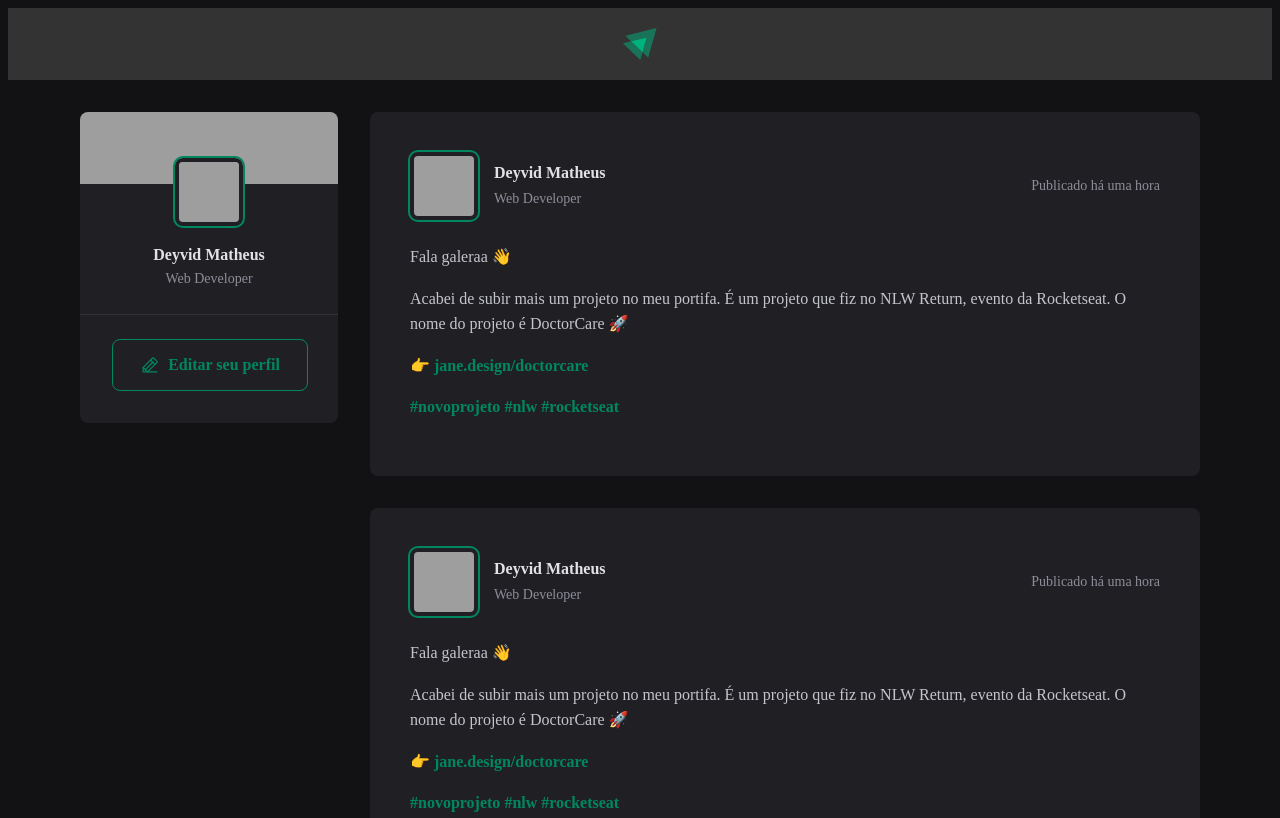
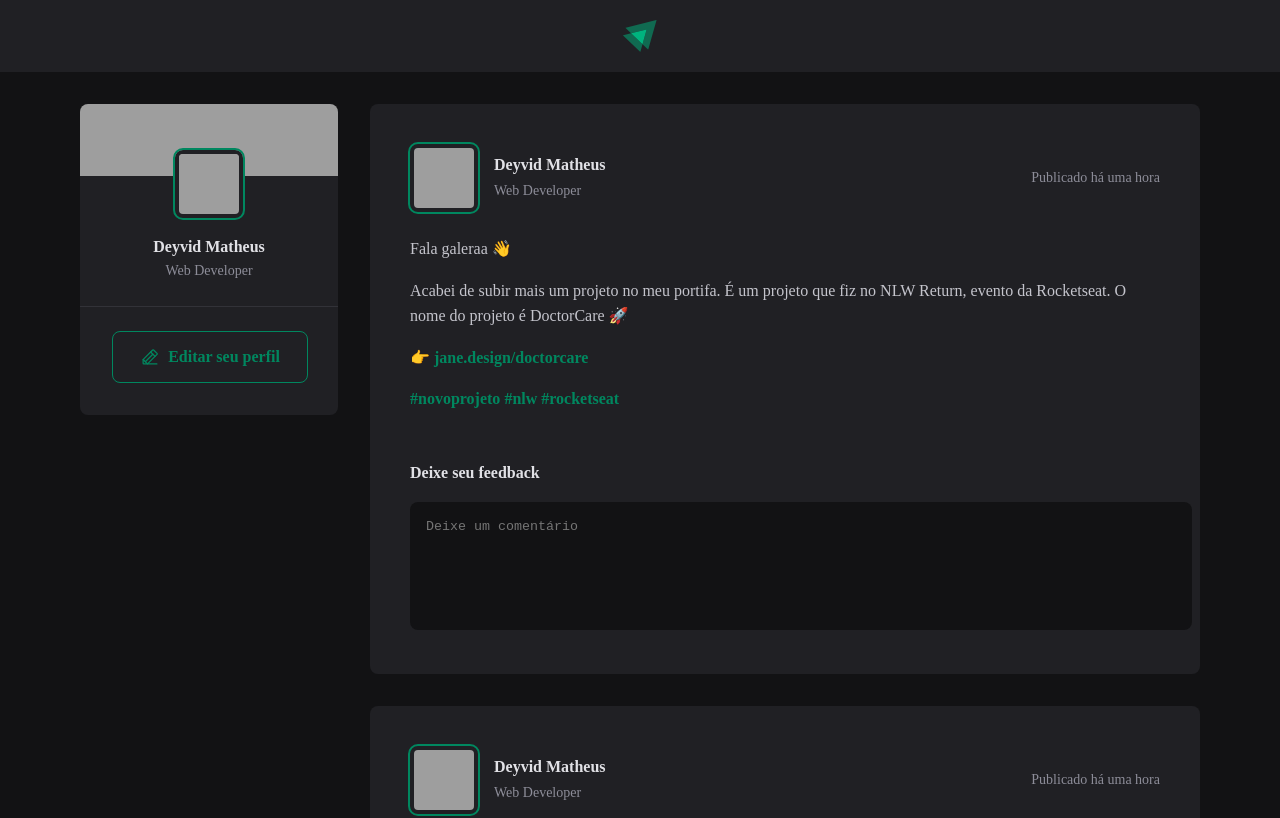
Before and after one commit to dwyvid1/ignite, a React (Vite) app in the folder aulas/01-fundamentos-reactjs/: page / in a window 1280 px wide. Shown: the top 818 px of the page. Built offline with nearby package versions, Linux system fonts and the light colour scheme; grey boxes are pictures that could not be loaded.

Commit message:
Comments form

```diff
--- a/aulas/01-fundamentos-reactjs/src/components/Header.module.css
+++ b/aulas/01-fundamentos-reactjs/src/components/Header.module.css
@@ -1,5 +1,5 @@
 .header {
-    background: #333;
+    background: var(--gray-800);
     display: flex;
     justify-content: center;
     height: 80px;
--- a/aulas/01-fundamentos-reactjs/src/components/Post.jsx
+++ b/aulas/01-fundamentos-reactjs/src/components/Post.jsx
@@ -26,6 +26,18 @@
                     <a href="">#rocketseat</a>
                 </p>
             </div>
+
+            <form className={styles.commentForm}>
+                <strong>Deixe seu feedback</strong>
+
+                <textarea
+                    placeholder="Deixe um comentário"
+                />
+
+                <footer>
+                    <button type="submit">Publicar</button>
+                </footer>
+            </form>
         </article>
     )
 }
--- a/aulas/01-fundamentos-reactjs/src/components/Post.module.css
+++ b/aulas/01-fundamentos-reactjs/src/components/Post.module.css
@@ -65,3 +65,53 @@
     color: var(--gray-400);
     line-height: 1.6rem;
   }
+
+  .commentForm {
+    width: 100%;
+    margin-top: 1.5rem;
+    padding-top: 1.5rem;
+    border-top: 1px solid var (--gray-600);
+  }
+
+  .commentForm > strong {
+    line-height: 1.6;
+    color: var(--gray-100);
+  }
+
+  .commentForm textarea {
+    width: 100%;
+    background: var(--gray-900);
+    border: 0;
+    resize: none;
+    height: 6rem;
+    padding: 1rem;
+    border-radius: 8px;
+    color: var(--gray-100);
+    line-height: 1.4;
+    margin-top: 1rem;
+  }
+
+  .commentForm footer {
+    visibility: hidden;
+    max-height: 0;
+  }
+
+  .commentForm:focus-within footer {
+    visibility: visible;
+    max-height: none;
+  }
+
+  .commentForm button[type=submit] {
+    padding: 1rem 1.5rem;
+    margin-top: 1rem;
+    border-radius: 8px;
+    background: var(--green-500);
+    color: var(--white);
+    font-weight: bold;
+    cursor: pointer;
+    transition: background-color 0.1s;
+  }
+
+  .commentForm button[type=submit]:hover {
+    background: var(--green-300);
+  }
--- a/aulas/01-fundamentos-reactjs/src/global.css
+++ b/aulas/01-fundamentos-reactjs/src/global.css
@@ -12,6 +12,17 @@
     --green-500: #00875f;
   }
 
+:focus {
+  outline: transparent;
+  box-shadow: 0 0 0 2px var(--green-500);
+}
+
+* {
+  margin: 0;
+  padding: 0;
+  /* box-sizing: border-box; */
+}
+
 body {
     background: #121214;
     color: #fff;
```
